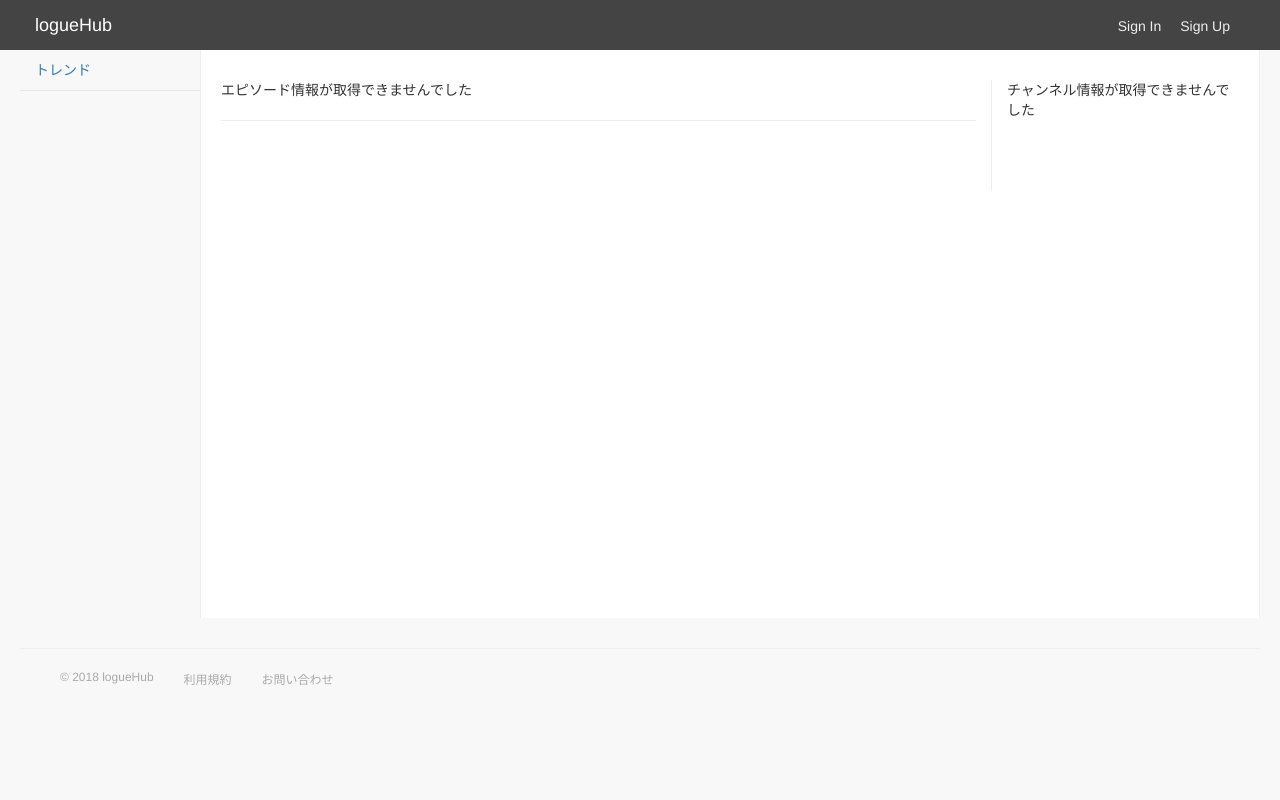
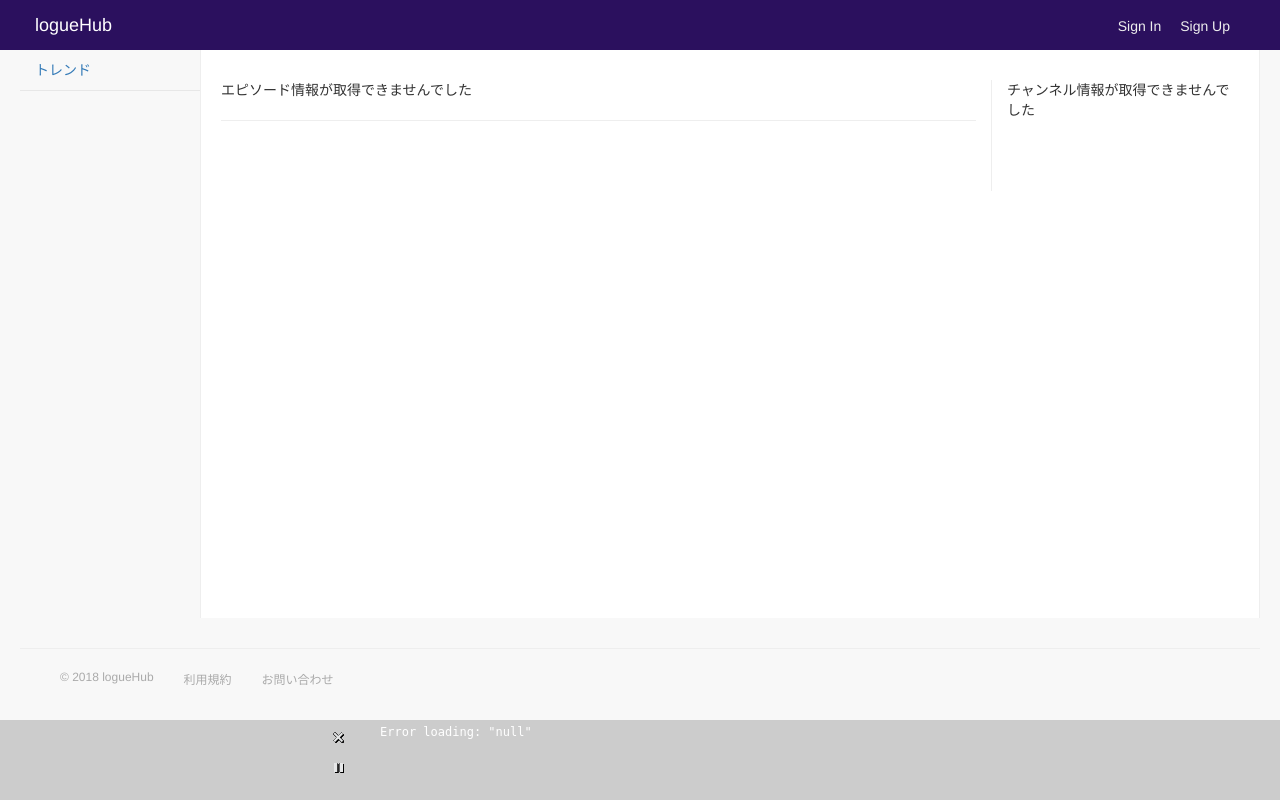
Before and after one commit to kita83/logueHub, a Django app: template templates/feed/ep_detail.html in a window 1280 px wide. Run offline with Django 3.2, Linux system fonts and the light colour scheme; the template is opened without the code that fills it, so the values that code supplies are empty; some libraries are stand-ins or nearby versions.

Commit message:
feat: adding bottom audio player

```diff
--- a/static/manager/css/structure.css
+++ b/static/manager/css/structure.css
@@ -19,7 +19,7 @@
 }
 
 .header-container {
-    background-color: #444;
+    background-color: #2b105e;
 }
 
 .body-container {
@@ -29,8 +29,10 @@
 
 .footer-container {
     max-width: 1240px;
-    margin: auto;
+    margin-left: auto;
+    margin-right: auto;
     margin-top: 30px;
+    margin-bottom: 55px;
     padding: 20px 0;
     border-top: 1px solid #eee;
 }
@@ -43,7 +45,7 @@
 
 .navbar {
     max-width: 1240px;
-    background-color: #444;
+    background-color: #2b105e;
     margin: auto;
     border: none;
 }
@@ -63,13 +65,13 @@
 }
 
 .navbar-top-links>li>a:focus, .navbar-top-links>li>a:hover {
-    background-color: #444;
+    background-color: #2b105e;
 }
 
 .nav .open > a,
 .nav .open > a:focus,
 .nav .open > a:hover {
-    background-color: #444;
+    background-color: #2b105e;
 }
 
 .subscribe {
@@ -78,12 +80,14 @@
     border-color: #ccc;
     margin-top: 30px;
 }
+
 .subscribe:focus,
 .subscribe.focus {
   color: #333;
   background-color: #e6e6e6;
   border-color: #8c8c8c;
 }
+
 .subscribe:hover {
   color: #333;
   background-color: #e6e6e6;
@@ -328,7 +332,76 @@
 .btn-google.disabled,.btn-google[disabled],fieldset[disabled] .btn-google,.btn-google.disabled:hover,.btn-google[disabled]:hover,fieldset[disabled] .btn-google-plus:hover,.btn-google-plus.disabled:focus,.btn-google-plus[disabled]:focus,fieldset[disabled] .btn-google-plus:focus,.btn-google-plus.disabled:active,.btn-google-plus[disabled]:active,fieldset[disabled] .btn-google:active,.btn-google.disabled.active,.btn-google[disabled].active,fieldset[disabled] .btn-google.active{background-color:#dd4b39;border-color:rgba(0,0,0,0.2)}
 .btn-google .badge{color:#dd4b39;background-color:#fff}
 
-
 .nav-drop {
     padding: 0;
 }
+
+.player {
+    position: fixed;
+    bottom: 0;
+    width: 100%;
+    height: 80px;
+    line-height: 60px;
+    background-color: #CCC;
+}
+
+.audiojs {
+    height:  80px;
+    background: #CCC;
+    overflow: hidden;
+    width: 50%;
+    margin: 0 auto;
+    -webkit-box-shadow: none;
+    -moz-box-shadow: none;
+    -o-box-shadow: none;
+    box-shadow: none;
+}
+
+.audiojs .play-pause {
+    width: 50px;
+    height: 80px;
+    overflow: hidden;
+    padding: auto;
+    border-right: none;
+}
+/* 再生ボタン */
+.audiojs .play {
+    background: url(../bootstrap/vendor/font-awesome/play-btn1.svg) center center no-repeat;
+    margin-left: 1.45px;
+}
+/*　再生・停止ボタンなどの p 要素　*/
+.audiojs p {
+    width: 50px;
+    height: 50px;
+}
+/*　進行状態を表示するバーの部分　*/
+.audiojs .progress {
+    height: 4px;
+    width: 100%;
+    background: #9737f1;
+}
+/*　ロード状態を表示するバーの部分　*/
+.audiojs .loaded {
+    height: 4px;
+    background: #888;
+}
+/*　進行状態・ロードの状態を表示する部分　*/
+.audiojs .scrubber {
+    background: #aaa;
+    border-top: none;
+    width: 80%;
+    height: 4px;
+    margin: 23px 10px 29px 10px;
+    overflow: hidden;
+}
+/*　再生時間の部分　*/
+.audiojs .time {
+    float: left;
+    height: 80px;
+    line-height: 50px;
+    border-left: none;
+}
+.audiojs .error-message {
+    height: 24px;
+    line-height: 24px;
+}
--- a/templates/base.html
+++ b/templates/base.html
@@ -21,7 +21,14 @@
   <script src="{% static 'bootstrap/vendor/datatables-responsive/dataTables.responsive.js' %}"></script>
   <script src="{% static 'bootstrap/dist/js/sb-admin-2.js' %}"></script>
   <script src="{% static 'manager/js/ajax.js' %}"></script>
+  <script src="{% static 'manager/barbajs/barba.min.js' %}" type="text/javascript"></script>
+  <script src="{% static 'manager/audiojs/audio.min.js' %}" type="text/javascript"></script>
   <link href="{% static 'manager/css/structure.css' %}" rel="stylesheet" type="text/css">
+  <script>
+  audiojs.events.ready(function() {
+    var as = audiojs.createAll();
+  });
+  </script>
 </head>
 <body>
     <div id="wrapper" class="container">
@@ -77,6 +84,9 @@
               </li>
           </ul>
       </div>
+        <div class="player">
+            <audio src="{{ episode.audio_url }}" preload="auto" />
+        </div>
     </div>
 </body>
 </html>
--- a/templates/feed/ep_detail.html
+++ b/templates/feed/ep_detail.html
@@ -126,9 +126,6 @@
         {% if episode %}
           <p class="ep-date"><i class="fa fa-clock-o fa-fw"></i>{{ episode.published_time }}</p>
           <h3>{{ episode.title|safe }}</h3>
-          <audio controls>
-            <source src="{{ episode.audio_url }}" type="audio/mp3">
-          </audio>
           {% if user.is_authenticated %}
             <div class="action form-inline">
               {% if like %}
```
Also changed, not shown: static/manager/barbajs/barba.min.js (added). Lines whose indentation alone changed are shown as unchanged.
